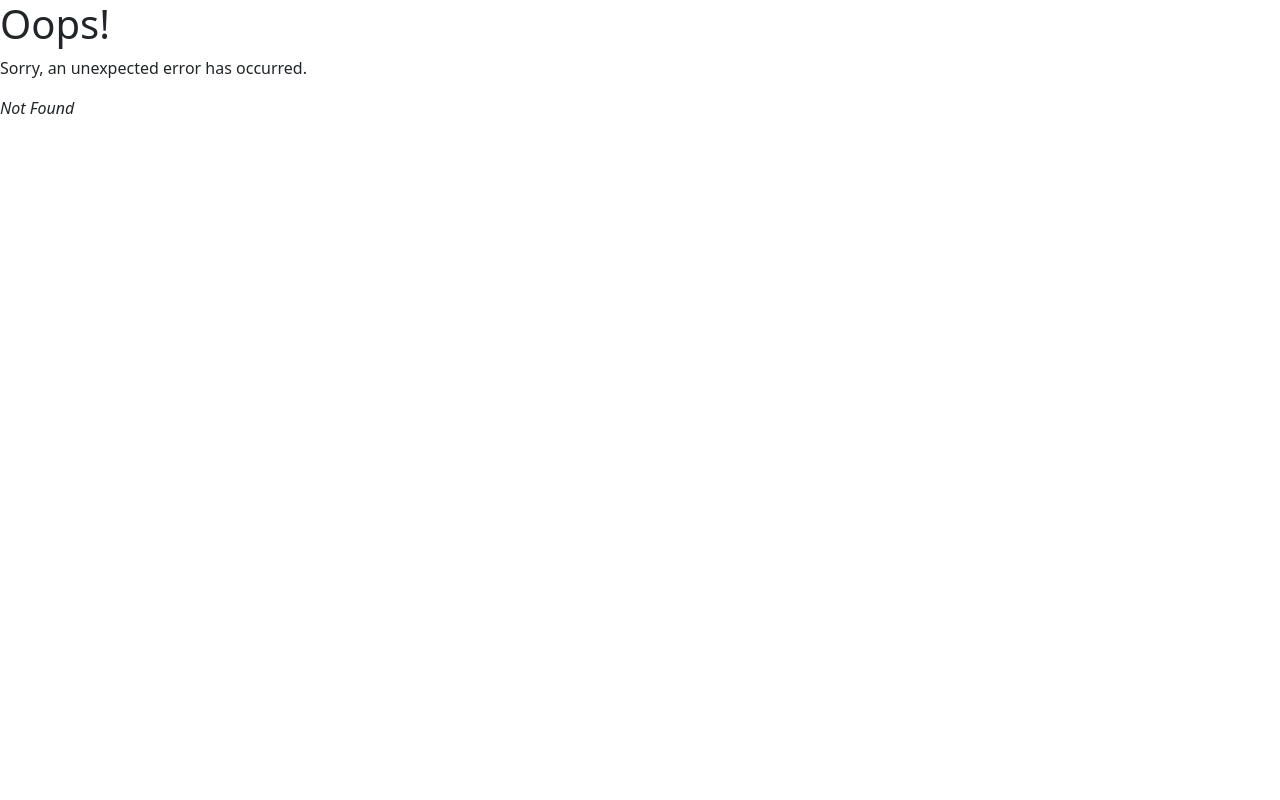
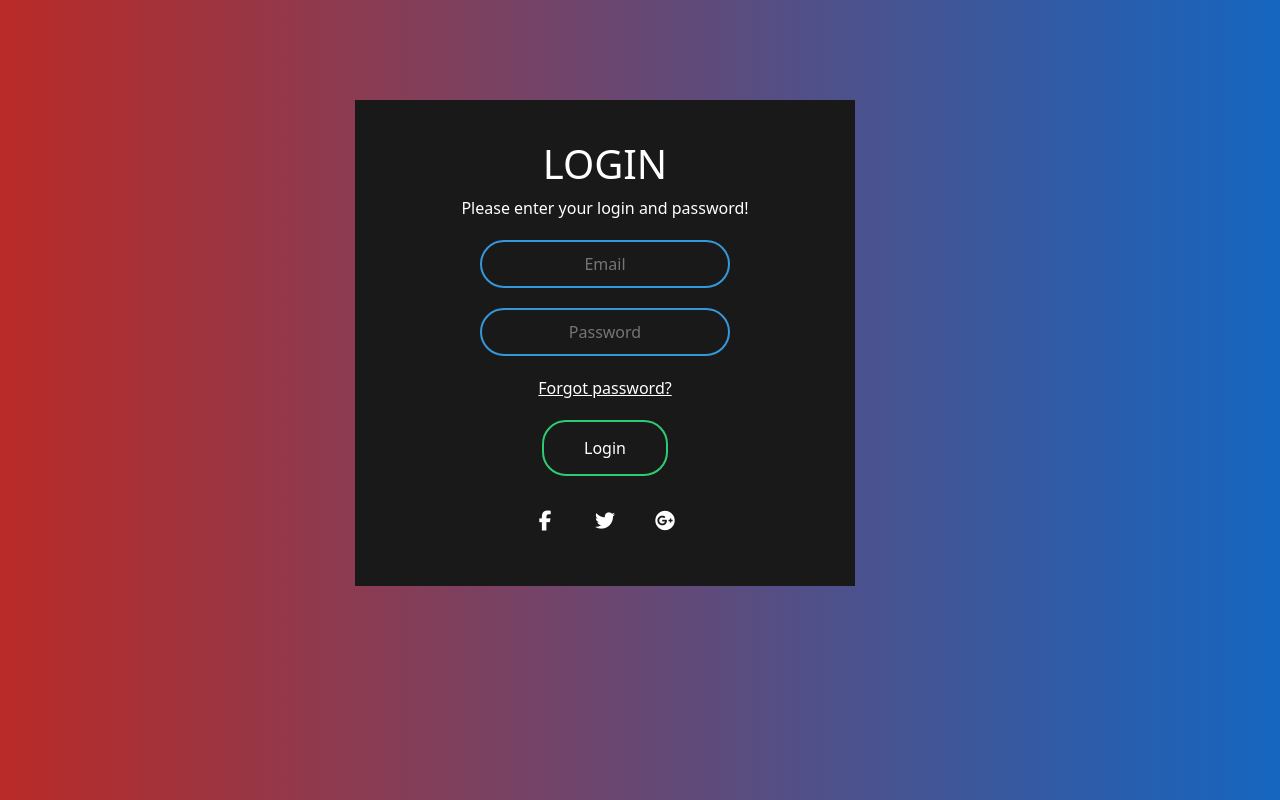
Before and after one commit to nikhil-agr/iNotebook, a React (Vite) app: page /login in a window 1280 px wide. Before the commit this address had no page. Built offline with nearby package versions, Linux system fonts and the light colour scheme.

Commit message:
Login Component Vid69Comp

```diff
--- /dev/null
+++ b/src/components/Login/Login.css
@@ -0,0 +1,131 @@
+.card{
+    margin-bottom:20px;
+    border:none;
+}
+
+.box {
+    width: 500px;
+    padding: 40px;
+    position: absolute;
+    top: 50%;
+    left: 50%;
+    background: #191919;
+    text-align: center;
+    transition: 0.25s;
+    margin-top: 100px
+}
+
+.box input[type="email"],
+.box input[type="password"] {
+    border: 0;
+    background: none;
+    display: block;
+    margin: 20px auto;
+    text-align: center;
+    border: 2px solid #3498db;
+    padding: 10px 10px;
+    width: 250px;
+    outline: none;
+    color: white;
+    border-radius: 24px;
+    transition: 0.25s
+}
+
+.box h1 {
+    color: white;
+    text-transform: uppercase;
+    font-weight: 500
+}
+
+.box input[type="email"]:focus,
+.box input[type="password"]:focus {
+    width: 300px;
+    border-color: #2ecc71
+}
+
+.box input[type="submit"] {
+    border: 0;
+    background: none;
+    display: block;
+    margin: 20px auto;
+    text-align: center;
+    border: 2px solid #2ecc71;
+    padding: 14px 40px;
+    outline: none;
+    color: white;
+    border-radius: 24px;
+    transition: 0.25s;
+    cursor: pointer
+}
+
+.box input[type="submit"]:hover {
+    background: #2ecc71
+}
+
+.forgot {
+    text-decoration: underline
+}
+
+ul.social-network {
+    list-style: none;
+    display: inline;
+    margin-left: 0 !important;
+    padding: 0
+}
+
+ul.social-network li {
+    display: inline;
+    margin: 0 5px
+}
+
+.social-network a.icoFacebook:hover {
+    background-color: #3B5998
+}
+
+.social-network a.icoTwitter:hover {
+    background-color: #33ccff
+}
+
+.social-network a.icoGoogle:hover {
+    background-color: #BD3518
+}
+
+.social-network a.icoFacebook:hover i,
+.social-network a.icoTwitter:hover i,
+.social-network a.icoGoogle:hover i {
+    color: #fff
+}
+
+a.socialIcon:hover,
+.socialHoverClass {
+    color: #44BCDD
+}
+
+.social-circle li a {
+    display: inline-block;
+    position: relative;
+    margin: 0 auto 0 auto;
+    border-radius: 50%;
+    text-align: center;
+    width: 50px;
+    height: 50px;
+    font-size: 20px
+}
+
+.social-circle li i {
+    margin: 0;
+    line-height: 50px;
+    text-align: center
+}
+
+.social-circle li a:hover i,
+.triggeredHover {
+    transform: rotate(360deg);
+    transition: all 0.2s
+}
+
+.social-circle i {
+    color: #fff;
+    transition: all 0.8s;
+    transition: all 0.8s
+}
--- /dev/null
+++ b/src/components/Login/Login.jsx
@@ -0,0 +1,109 @@
+import React, { useEffect, useState } from "react";
+import { Link, useNavigate } from "react-router-dom";
+import "./Login.css";
+
+const Login = () => {
+
+   const [credentials, setCredentials] = useState({email:"", password:""})
+   const naviagte = useNavigate() // In the latest version of react-router-dom (version 6), the useHistory hook has been replaced with the useNavigate hook1.
+
+
+  const handleSubmit = async (e) => {
+    e.preventDefault();
+    const response = await fetch("http://localhost:5000/api/auth/login", {
+      method: "POST",
+      headers: {
+        "Content-Type": "application/json",
+      },
+      body: JSON.stringify({ email:credentials.email , password: credentials.password }),
+    });
+    const json = await response.json();
+    console.log(json);
+    if(json.success){
+        // save the authtoken and redirect
+        localStorage.setItem('token', json.authtoken)
+        naviagte('/');
+
+    }else{
+        alert("Invalid Credentials")
+    }
+  };
+
+  const onChange = (e) => {
+    setCredentials({...credentials, [e.target.name]: e.target.value})
+  };
+
+  useEffect(() => {
+    document.body.style.background =
+      "linear-gradient(to right, #b92b27, #1565c0)";
+
+    return () => {
+      document.body.style.background = null;
+    };
+  }, []);
+
+  return (
+    <div className="LoginPage">
+      <div className="container">
+        <div className="row">
+          <div className="col-md-6">
+            <div className="card">
+              <form onSubmit={handleSubmit} className="box">
+                <h1>Login</h1>
+                <p className="text-white">
+                  {" "}
+                  Please enter your login and password!
+                </p>
+                <input
+                  type="email"
+                  id="email"
+                  name="email"
+                  placeholder="Email"
+                  value={credentials.email}
+                  onChange={onChange}
+                  autoComplete="on"
+                />
+                <input
+                  type="password"
+                  id="password"
+                  name="password"
+                  placeholder="Password"
+                  value={credentials.password}
+                  onChange={onChange}
+                  autoComplete="on"
+                />
+                <Link className="forgot text-white" to={"/"}>
+                  Forgot password?
+                </Link>
+
+                <input type="submit" name="" value="Login" to={"/"} />
+
+                <div className="col-md-12">
+                  <ul className="social-network social-circle">
+                    <li>
+                      <Link to={"/"} className="icoFacebook" title="Facebook">
+                        <i className="fab fa-facebook-f"></i>
+                      </Link>
+                    </li>
+                    <li>
+                      <Link to={"/"} className="icoTwitter" title="Twitter">
+                        <i className="fab fa-twitter"></i>
+                      </Link>
+                    </li>
+                    <li>
+                      <Link to={"/"} className="icoGoogle" title="Google +">
+                        <i className="fab fa-google-plus"></i>
+                      </Link>
+                    </li>
+                  </ul>
+                </div>
+              </form>
+            </div>
+          </div>
+        </div>
+      </div>
+    </div>
+  );
+};
+
+export default Login;
--- a/src/components/Navbar/Navbar.jsx
+++ b/src/components/Navbar/Navbar.jsx
@@ -35,6 +35,10 @@ const Navbar = () => {
                 </NavLink>
               </li>
             </ul>
+            <form className="d-flex">
+                <Link to={'/signup'} role="button" className="btn btn-primary mx">SignUp</Link>
+                <Link to={'/login'} role="button" className="btn btn-primary mx-2">Login</Link>
+            </form>
           </div>
         </div>
       </nav>
--- /dev/null
+++ b/src/components/Signup/Signup.jsx
@@ -0,0 +1,11 @@
+import React from 'react'
+
+const Signup = () => {
+  return (
+    <div>
+      I am SignUp
+    </div>
+  )
+}
+
+export default Signup
--- a/src/main.jsx
+++ b/src/main.jsx
@@ -7,6 +7,8 @@ import ErrorPage from "./components/Errorpage/Errorpage.jsx";
 import About from "./components/About/About.jsx";
 import Home from "./components/Home/Home.jsx";
 import NoteState from "./context/notes/NoteState.jsx";
+import Login from "./components/Login/Login.jsx";
+import Signup from "./components/Signup/Signup.jsx";
 
 const router = createBrowserRouter([
   {
@@ -24,6 +26,17 @@ const router = createBrowserRouter([
       },
     ],
   },
+  {
+    path: "/login",
+    element: <Login />,
+    errorElement: <ErrorPage />,
+  },
+  {
+    path: "/signup",
+    element: <Signup />,
+    errorElement: <ErrorPage />,
+  },
+
 ]);
 
 ReactDOM.createRoot(document.getElementById("root")).render(
```
Also changed, not shown: 1 other file (tests, documents, lock files or other folders).
